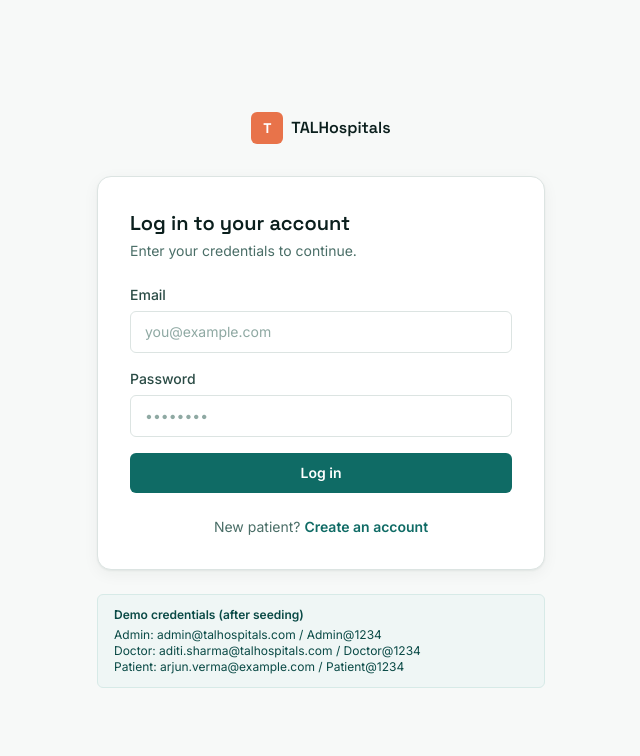
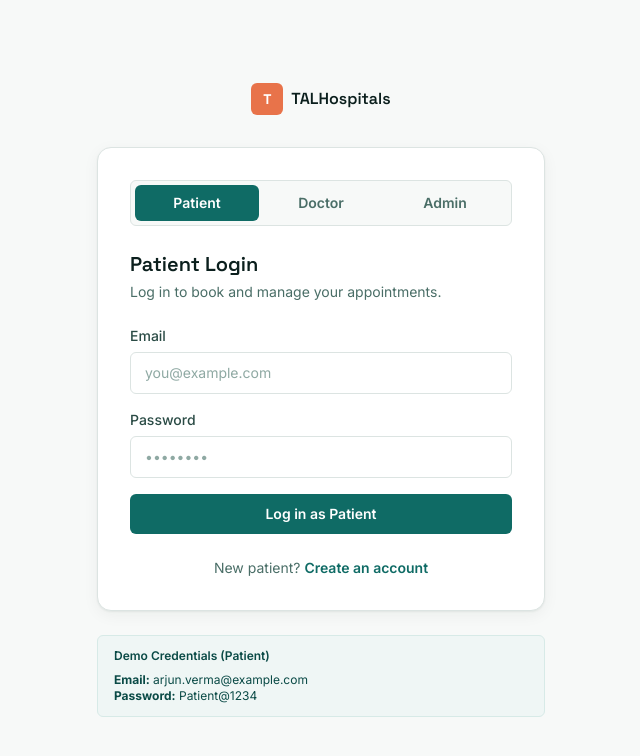
Before and after one commit to jwalakae-rgb/tal-hospitals-project-2, a React (Vite) app in the folder frontend/: page /login in a window 1280 px wide. Shown: the top 756 px of the page, without its empty margins (319-959 px from the left). Built offline with nearby package versions, Linux system fonts and the light colour scheme; no server answers.

Commit message:
Update LoginPage.jsx

```diff
--- a/frontend/src/pages/LoginPage.jsx
+++ b/frontend/src/pages/LoginPage.jsx
@@ -43,16 +43,38 @@ export default function LoginPage() {
  const { login } = useAuth();
 const navigate = useNavigate();
 const location = useLocation();
-  const [form, setForm] = useState({ email: '', password: '' });
+
+const params = new URLSearchParams(location.search);
+const defaultRole = params.get('role') || 'patient';
+
+const [activeTab, setActiveTab] = useState(defaultRole);
+
+const [form, setForm] = useState({
+  email: '',
+  password: '',
+});
+const handleTabChange = (role) => {
+  setActiveTab(role);
+  setError('');
+  setForm({
+    email: '',
+    password: '',
+  });
+};
 const [loading, setLoading] = useState(false);
 const [error, setError] = useState('');
+
 
   const handleSubmit = async (e) => {
     e.preventDefault();
     setError('');
     setLoading(true);
     try {
-      const user = await login(form.email, form.password);
+     const user = await login(
+  form.email,
+  form.password,
+  activeTab
+);
       toast.success(`Welcome back, ${user.name.split(' ')[0]}`);
       const from = location.state?.from?.pathname || '/app/dashboard';
       navigate(from, { replace: true });
@@ -74,8 +96,35 @@ export default function LoginPage() {
         </div>
 
         <Card className="p-8">
-          <h1 className="text-xl font-display font-semibold text-ink-950 mb-1">Log in to your account</h1>
-          <p className="text-sm text-ink-500 mb-6">Enter your credentials to continue.</p>
+          <div className="flex rounded-sm border border-line p-1 bg-paper mb-6">
+  {TABS.map((tab) => (
+    <button
+      key={tab.key}
+      type="button"
+      onClick={() => handleTabChange(tab.key)}
+      className={`flex-1 py-2 rounded-sm text-sm font-semibold transition-colors ${
+        activeTab === tab.key
+          ? 'bg-clinical-700 text-white'
+          : 'text-ink-500 hover:bg-gray-100'
+      }`}
+    >
+      {tab.label}
+    </button>
+  ))}
+</div>
+         <h1 className="text-xl font-display font-semibold text-ink-950 mb-1 capitalize">
+  {activeTab} Login
+</h1>
+         <p className="text-sm text-ink-500 mb-6">
+  {activeTab === 'patient' &&
+    'Log in to book and manage your appointments.'}
+
+  {activeTab === 'doctor' &&
+    'Log in to manage appointments and prescriptions.'}
+
+  {activeTab === 'admin' &&
+    'Log in to manage the hospital system.'}
+</p>
 
           {error && (
             <div className="mb-4 text-sm text-signal-danger bg-signal-dangerBg border border-signal-danger/20 rounded-sm px-3.5 py-2.5">
@@ -101,23 +150,41 @@ export default function LoginPage() {
               placeholder="••••••••"
             />
            <Button type="submit" className="w-full" loading={loading}>
-              Log in
+  Log in as {activeTab.charAt(0).toUpperCase() + activeTab.slice(1)}
 </Button>
           </form>
 
+         {activeTab === 'patient' ? (
   <p className="text-sm text-ink-500 text-center mt-6">
     New patient?{' '}
-            <Link to="/register" className="font-semibold text-clinical-700 hover:text-clinical-900">
+    <Link
+      to="/register"
+      className="font-semibold text-clinical-700 hover:text-clinical-900"
+    >
       Create an account
     </Link>
   </p>
+) : (
+  <p className="text-sm text-ink-500 text-center mt-6">
+    {activeTab === 'doctor'
+      ? 'Doctor accounts are created by the administrator.'
+      : 'Administrator accounts are managed by the system.'}
+  </p>
+)}
         </Card>
 
        <div className="mt-6 bg-clinical-50 border border-clinical-100 rounded-sm px-4 py-3 text-xs text-clinical-900">
-          <p className="font-semibold mb-1">Demo credentials (after seeding)</p>
-          <p>Admin: admin@talhospitals.com / Admin@1234</p>
-          <p>Doctor: aditi.sharma@talhospitals.com / Doctor@1234</p>
-          <p>Patient: arjun.verma@example.com / Patient@1234</p>
+  <p className="font-semibold mb-2">
+    Demo Credentials ({activeTab.charAt(0).toUpperCase() + activeTab.slice(1)})
+  </p>
+
+  <p>
+    <strong>Email:</strong> {DEMO_CREDS[activeTab].email}
+  </p>
+
+  <p>
+    <strong>Password:</strong> {DEMO_CREDS[activeTab].password}
+  </p>
 </div>
       </div>
     </div>
```
Lines whose indentation alone changed are shown as unchanged.
